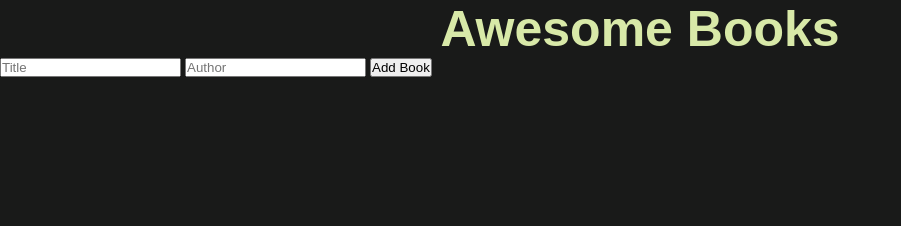
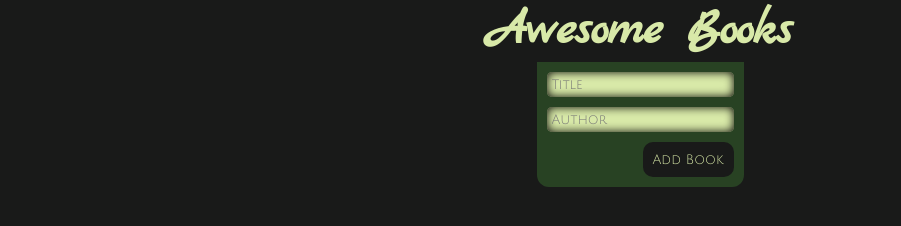
Before and after one commit to aliveGUY/book_list, a website with bundled scripts: page index.html in a window 1280 px wide. Shown: the whole page, without its empty margins (0-901 px from the left). Built offline with nearby package versions, Linux system fonts and the light colour scheme; files whose address does not match are found by name.

Commit message:
Edit index markup

```diff
--- a/index.html
+++ b/index.html
@@ -4,19 +4,26 @@
     <meta charset="UTF-8">
     <meta http-equiv="X-UA-Compatible" content="IE=edge">
     <meta name="viewport" content="width=device-width, initial-scale=1.0">
+    <link href="https://fonts.googleapis.com/css2?family=Julius+Sans+One&family=Marck+Script&family=Unica+One&display=swap" rel="stylesheet">
     <link rel="stylesheet" href="./src/styles/index.css">
     <title>Awasome books</title>
 </head>
 <body>
     <h1 class="books-heading">Awesome Books</h1>
-    <div class="book-list">
-
-
-    </div>
-    <form action="add-book">
-        <input id="title" name="title" type="text" placeholder="Title">
-        <input id="Author" name="author" type="text" placeholder="Author">
-        <button name="add" type="button" title="button">Add Book</button>
+    <div class="book-list"></div>
+    <p></p>
+    <form action="#" class="add-book">
+        <ul>
+            <li>
+                <input id="title" name="title" class="input" type="text" placeholder="Title">
+            </li>
+            <li>
+                <input id="Author" name="author" class="input" type="text" placeholder="Author">
+            </li>
+            <li>
+                <button name="add" class="add-button Book-btn" type="button" title="button">Add Book</button>
+            </li>
+        </ul>
     </form>
     <script type="module" src="src/scripts/list.js"></script>
     <script type="module" src="src/scripts/data.js"></script>
```
